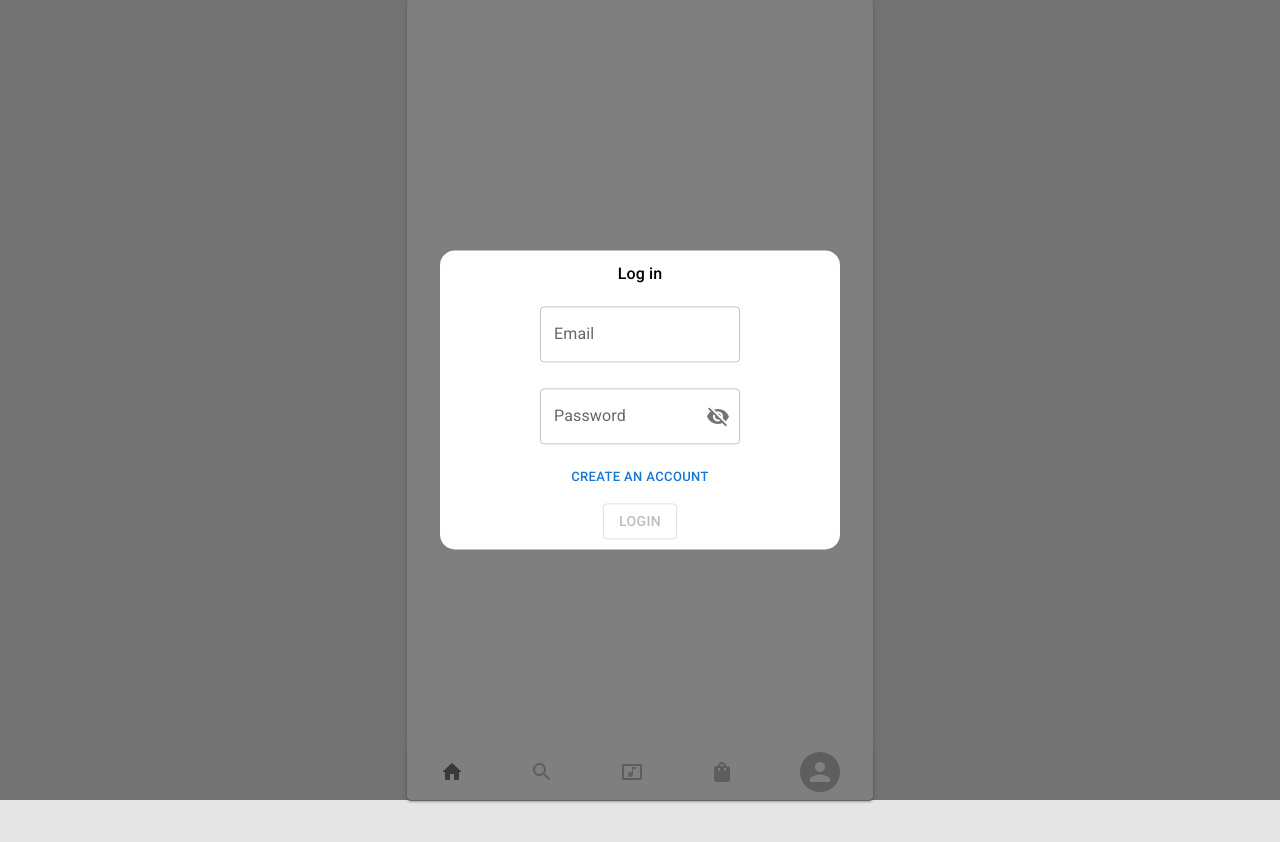
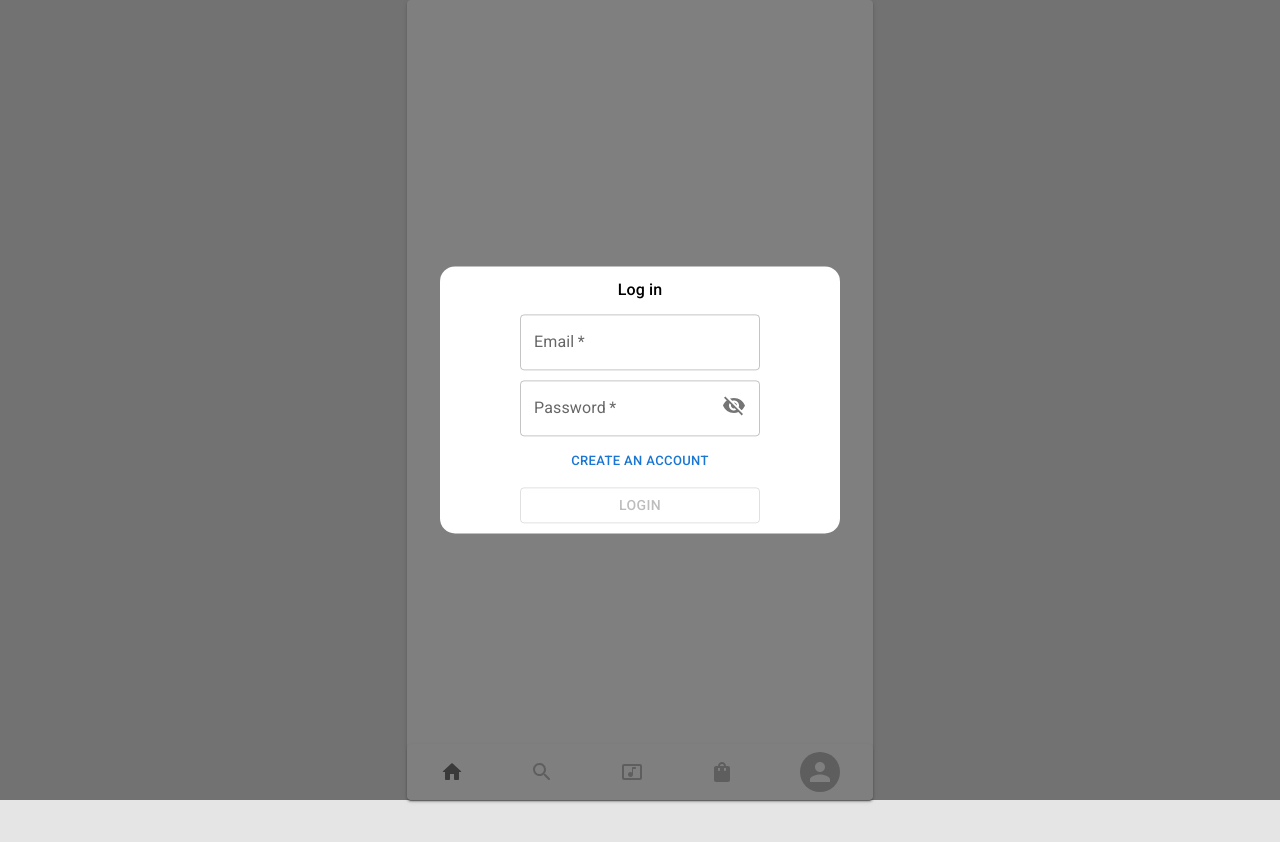
Before and after one commit to ptrlgj/insta-clone, a React (Create React App) app: page /settings in a window 1280 px wide. Shown: the top 842 px of the page. Built offline with nearby package versions, Linux system fonts and the light colour scheme; no server answers.

Commit message:
LoginForm formik usage

```diff
--- a/src/components/LoginForm.js
+++ b/src/components/LoginForm.js
@@ -1,105 +1,93 @@
-import { Box, Button, FormControl, IconButton, InputAdornment, InputLabel, OutlinedInput } from '@mui/material';
-import React, { useState } from 'react';
+import { Button, IconButton, InputAdornment, styled, TextField } from '@mui/material';
+import React from 'react';
 import Visibility from '@mui/icons-material/Visibility';
 import VisibilityOff from '@mui/icons-material/VisibilityOff';
-import { auth, getUserBy, usersColRef } from '../firebase';
 import { useDispatch } from 'react-redux';
-import { query, where } from 'firebase/firestore';
-import { setUser } from '../store/userSlice';
 import { closeModal } from '../store/modalSlice';
 import { useNavigate } from 'react-router-dom';
-import { signInWithEmailAndPassword } from 'firebase/auth';
-import { showAlert } from '../store/alertSlice';
+import { useLogInUser } from '../hooks/useLogInUser';
+import { useLogInUserGetData } from '../hooks/useLogInUserGetData';
+import { useFormik } from 'formik'
+
+const Form = styled('form')({
+  width: "60%",
+  display: "flex",
+  gap: "10px",
+  flexDirection: "column",
+  alignItems: "center",
+  paddingBottom: '10px',
+  '& > *': {
+    width:'100%'
+  }
+})
+
+const Input = styled('input')({
+  display: 'none',
+  paddingRight: '0px'
+})
 
 function LoginForm() {
-    const [showPassword, setShowPassword] = useState(false);
-    const [email, setEmail] = useState('');
-    const [password, setPassword] = useState('');
+
+  const formik = useFormik({
+      initialValues: {
+        email: '',
+        password: '',
+        showPassword: false,
+      },
+      onSubmit: () => logInUserGetData()
+    })
+  const logInUser = useLogInUser(formik.values.email, formik.values.password);
+  const logInUserGetData = useLogInUserGetData(logInUser);
   const dispatch = useDispatch();
-    const navigate = useNavigate()
-
-    const logInUser = async (email, pass) => {
-      try {
-        const user = await signInWithEmailAndPassword(
-            auth,
-            email,
-            pass
-        )
-        dispatch(showAlert({type: 'success', message: 'User logged in successfully'}))
-        return user
-      } catch (error) {
-        dispatch(showAlert({type: 'error', message: error.message}))
-      }
-    }
-
-    const handleLogin = async () => {
-      try {
-        const userToken = await logInUser(email, password);
-        if(userToken){
-            const q = query(usersColRef, where('uid','==',userToken.user.uid))
-            const response = await getUserBy(q)
-            dispatch(setUser(response[0]))
-            dispatch(closeModal())
-        }
-      } catch (error) {
-        dispatch(showAlert({type: 'error', message: error.message}))
-      }
-    }
+  const navigate = useNavigate();
 
   const handleSignup = () => {
       dispatch(closeModal())
       navigate('/signup')
   }
   return (
-    <Box
-        component="form"
-        sx={{
-            width: "100%",
-            display: "flex",
-            gap: "10px",
-            flexDirection: "column",
-            alignItems: "center",
-            paddingBottom: '10px'
-        }}
+    <Form
+      onSubmit={formik.handleSubmit}
     >
-        <FormControl sx={{ m: 1, width: '25ch' }} variant="outlined">
-          <InputLabel htmlFor="email-input">Email</InputLabel>
-          <OutlinedInput
-            id="email-input"
+      <TextField
+        id="email"
         label="Email"
-            value={email}
-            onChange={ e => setEmail(e.target.value)}
+        variant="outlined"
+        value={formik.values.email}
+        onChange={formik.handleChange}
         required
       />
-        </FormControl>
-        <FormControl sx={{ m: 1, width: '25ch' }} variant="outlined">
-          <InputLabel htmlFor="password-input">Password</InputLabel>
-          <OutlinedInput
-            id="password-input"
-            value={password}
-            onChange={ e => setPassword(e.target.value)}
-            type={ showPassword ? 'text' : 'password'}
+      <TextField
+        id="password"
+        label="Password"
+        variant="outlined"
+        type={formik.values.showPassword ? 'text' : 'password'}
+        value={formik.values.password}
+        onChange={formik.handleChange}
         required
-            endAdornment={
-              <InputAdornment position="end">
-                <IconButton
-                  aria-label="toggle password visibility"
-                  onClick={ () => setShowPassword(!showPassword) }
-                  edge="end"
+        InputProps={{
+          endAdornment: (
+            <InputAdornment position="end"
             >
-                  {showPassword ? <Visibility /> : <VisibilityOff />}
-                </IconButton>
+              <Input
+                type="checkbox"
+                id="showPassword"
+                value={formik.values.showPassword}
+                onChange={formik.handleChange}
+              />
+              <label htmlFor="showPassword">
+                {formik.values.showPassword ? <Visibility/> : <VisibilityOff />}
+              </label>
             </InputAdornment>
-            }
-            label="Password"
+          ),
+        }}
       />
-        </FormControl>
       <Button variant='text' size='small' onClick={ handleSignup }>Create an account</Button>
-        {email && password ?
-            <Button variant='outlined' onClick={handleLogin}>Login</Button> :
+      {formik.values.email && formik.values.password ?
+        <Button variant='outlined' type='submit'>Login</Button> :
         <Button variant='outlined' disabled>Login</Button>
       }
-    </Box>
+    </Form>
   )
 }
 
```
Lines whose indentation alone changed are shown as unchanged.
